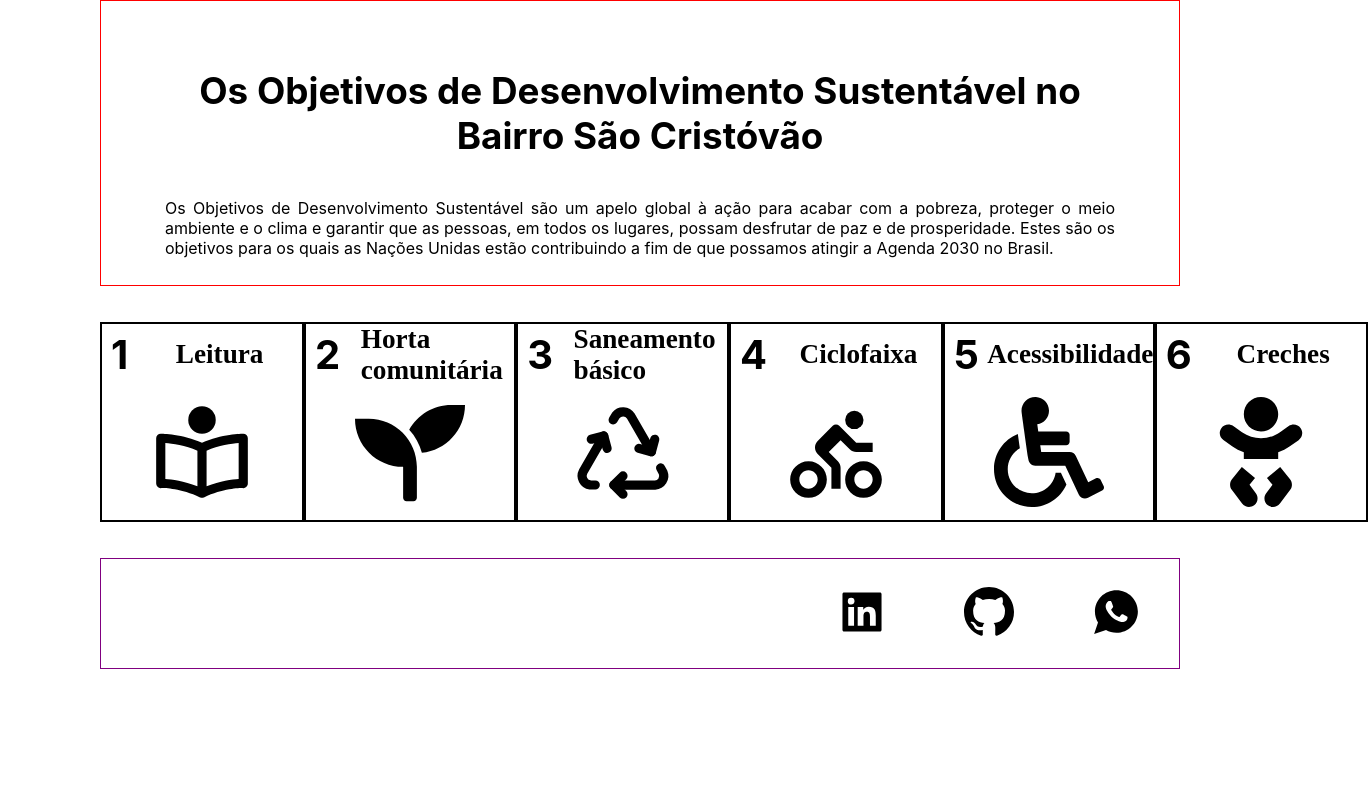
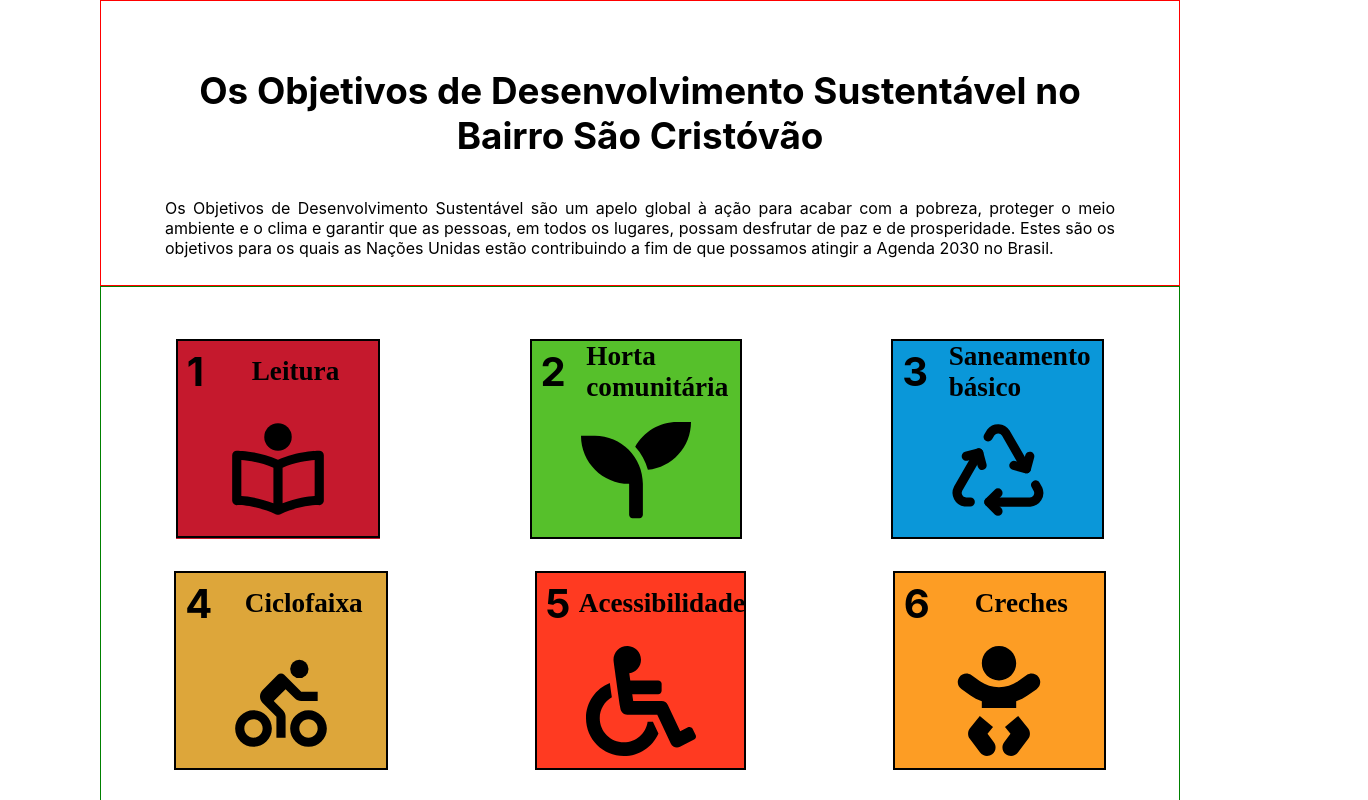
Before and after one commit to paulafeltrin/onu, a React (Create React App) app: page / in a window 1280 px wide. Shown: the top 800 px of the page, 1368 px wide, since content can reach past the window. Built offline with nearby package versions, Linux system fonts and the light colour scheme.

Commit message:
estilização

```diff
--- a/package.json
+++ b/package.json
@@ -6,6 +6,7 @@
     "@testing-library/jest-dom": "^5.16.5",
     "@testing-library/react": "^13.4.0",
     "@testing-library/user-event": "^13.5.0",
+    "nuka-carousel": "^5.4.0",
     "react": "^18.2.0",
     "react-dom": "^18.2.0",
     "react-icons": "^4.4.0",
--- a/src/Component/Card/Card.jsx
+++ b/src/Component/Card/Card.jsx
@@ -2,7 +2,6 @@ import * as S from './style'
 
 export default function Card({num,title, Children}){
   return(
-    <S.Section>
       <S.Div>
         <S.Head>
           <S.Num>{num}</S.Num>
@@ -10,6 +9,5 @@ export default function Card({num,title, Children}){
         </S.Head>
         <S.Img>{Children}</S.Img>
       </S.Div>
-    </S.Section>
   )
 }
--- a/src/Component/Card/style.js
+++ b/src/Component/Card/style.js
@@ -1,19 +1,15 @@
 import styled from 'styled-components'
-
-export const Section= styled.section`
-/* width: 15vw; */
-/* height: 27vh; */
-/* border: 1px solid red; */
-display: flex;
-`
 
 export const Div = styled.div`
 border: 2px solid black;
 
+&:hover{
+  cursor: pointer;
+}
+
 &:active{
   border: 2px solid blue;
   border-radius: 5%;
-  cursor: pointer;
 }
 `
 export const Head = styled.div`
@@ -24,7 +20,6 @@ font-size: 2.5rem;
 font-weight: bolder;
 padding: .7vh .7vw;
 font-family: -apple-system, BlinkMacSystemFont, 'Segoe UI', Roboto, Oxygen, Ubuntu, Cantarell, 'Open Sans', 'Helvetica Neue', sans-serif;
-/* border: 1px solid red; */
 `
 export const Topic =styled.h2`
 font-size: 1.7rem;
@@ -34,7 +29,6 @@ display: flex;
 padding: 0 2vw;
 justify-content: center;
 align-items: center;
-/* border: 1px solid red; */
 `
 export const Img = styled.div`
 display: flex;
--- a/src/Component/Fragments/Main/Main.jsx
+++ b/src/Component/Fragments/Main/Main.jsx
@@ -1,6 +1,7 @@
 import React from 'react'
 import Card from '../../Card/Card'
 import * as S from './style'
+// import Carousel from 'nuka-carousel/lib/carousel';
 
 import { BiBookReader, BiCycling  } from 'react-icons/bi';
 import { FaWheelchair, FaSeedling, FaBaby } from 'react-icons/fa';
@@ -9,36 +10,63 @@ import { TbRecycle } from 'react-icons/tb';
 export default function Main(){
     return(
         <S.Main>
+            {/* <Carousel
+                scrollMode="page"
+                disableEdgeSwiping={true}
+                slidesToShow={3}
+                slidesToScroll={3}
+                autoplay={true}
+                renderBottomCenterControls={false}
+                defaultControlsConfig={{
+                    nextButtonText: '<',
+                    prevButtonText: '>',
+
+                }}
+            > */}
+                <S.CardOne>
                     <Card
                         num={1}
                         title="Leitura"
                         Children={<BiBookReader size={110}/>}
                     />
+                </S.CardOne>
+                <S.CardTwo>
                     <Card
                         num={2}
                         title="Horta comunitária"
                         Children={<FaSeedling size={110} />}
                     />
+                </S.CardTwo>
+                <S.CardThree>
                     <Card
                         num={3}
                         title="Saneamento básico"
                         Children={<TbRecycle size={110}/>}
                     />
+                </S.CardThree>
+                <S.CardFour>
                     <Card
                         num={4}
                         title="Ciclofaixa"
                         Children={<BiCycling size={110}/>}
                     />
+                </S.CardFour>
+                <S.CardFive>
                     <Card
                         num={5}
                         title="Acessibilidade"
                         Children={<FaWheelchair size={110}/>}
                     />
+                </S.CardFive>
+                <S.CardSix>
                     <Card
                         num={6}
                         title="Creches"
                         Children={<FaBaby size={110}/>}
                     />
+                </S.CardSix>
+
+            {/* </Carousel> */}
         </S.Main>
     )
 }
--- a/src/Component/Fragments/Main/style.js
+++ b/src/Component/Fragments/Main/style.js
@@ -2,8 +2,34 @@ import styled from 'styled-components';
 
 export const Main = styled.main`
 display: flex;
+flex-wrap: wrap;
 justify-content: space-around;
 max-width: 1080px;
 margin: 0 auto;
 padding: 4.5vh 0;
+border: 1px solid green;
 `
+export const CardOne = styled.div`
+background-color: #C5192D;
+margin: 2vh 3vw;
+`
+export const CardTwo = styled.div`
+background-color: #56C02B;
+margin: 2vh 3vw;
+`
+export const CardThree = styled.div`
+background-color: #0A97D9;
+margin: 2vh 3vw;
+`
+export const CardFour = styled.div`
+background-color: #DDA63A;
+margin: 2vh 3vw;
+`
+export const CardFive = styled.div`
+background-color: #FF3A21;
+margin: 2vh 3vw;
+`
+export const CardSix = styled.div`
+background-color: #FD9D24;
+margin: 2vh 3vw;
+`
```
Also changed, not shown: 1 other file (tests, documents, lock files or other folders). Lines whose indentation alone changed are shown as unchanged.
